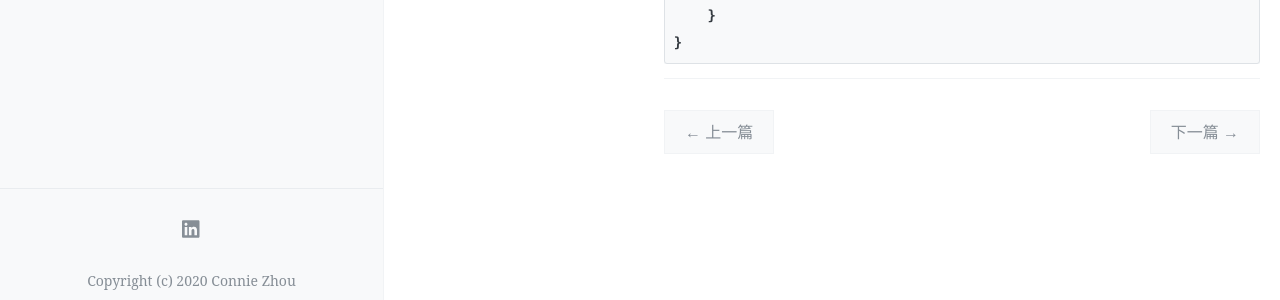
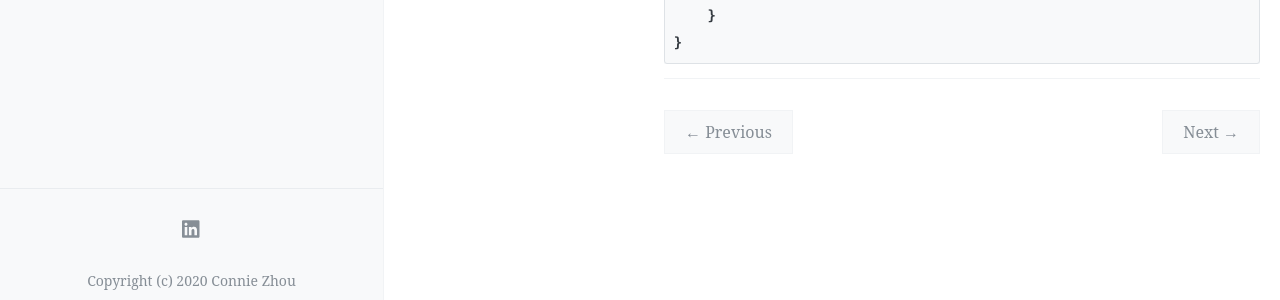
Before and after one commit to tianying0525/leetcode-vegi, a Jekyll site: the page built from _posts/2020-05-28-leetcode-338.md, in a window 1280 px wide. Shown: the part 572-872 px from the top of the page. Built offline with Jekyll 4.4.1, drawn with Linux system fonts in a browser that asks for light colours; comment, search, counter and statistics services are not loaded.

Commit message:
fix previous/next

```diff
--- a/_layouts/post.html
+++ b/_layouts/post.html
@@ -36,15 +36,15 @@ layout: default
 <div class="pagination">
   {% if page.previous.url %}
     <span class="prev" >
-      <a href="{{ site.url }}{{ site.baseurl }}{{ page.previous.url }}">
-        ← 上一篇
+      <a href="{{ site.baseurl }}{{ page.previous.url }}">
+        ← Previous
       </a>
     </span>
   {% endif %}
   {% if page.next.url %}
     <span class="next" >
-      <a href="{{ site.url }}{{ site.baseurl }}{{ page.next.url }}">
-        下一篇 →
+      <a href="{{ site.baseurl }}{{ page.next.url }}">
+        Next →
       </a>
     </span>
   {% endif %}
```
